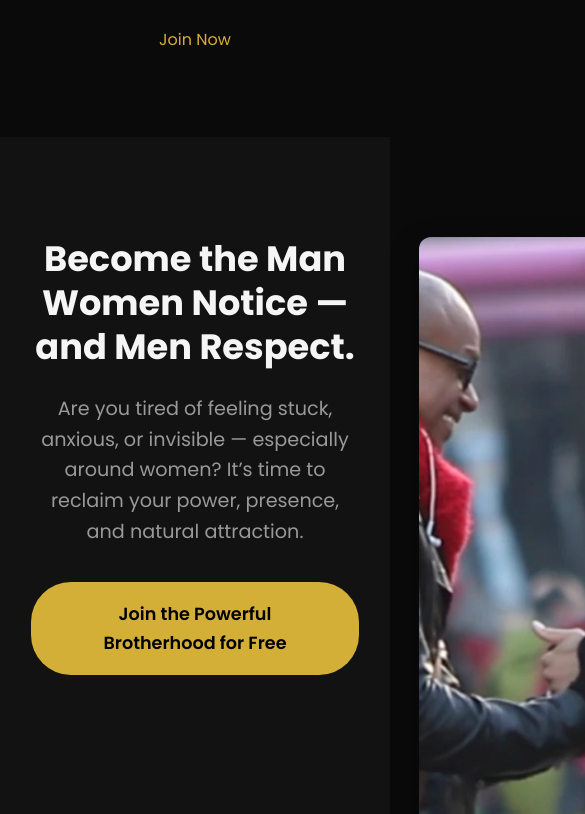
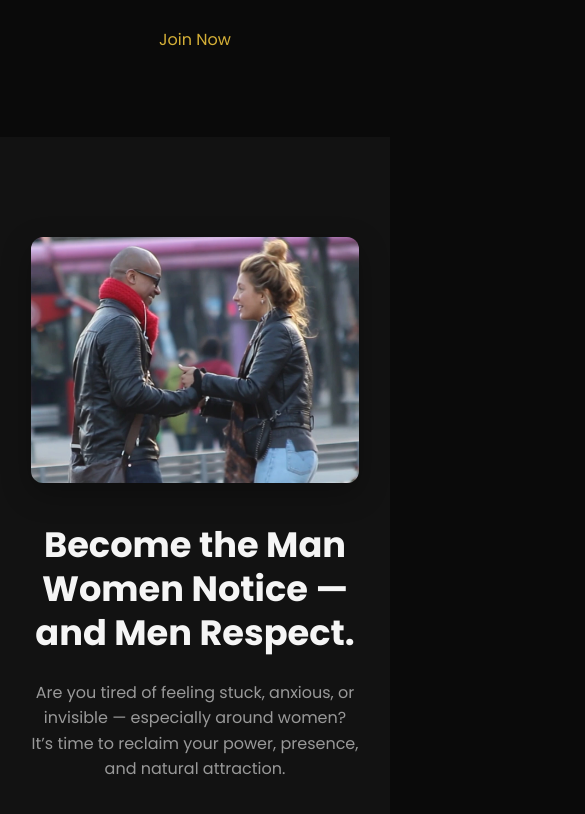
Before and after one commit to deepakselfhelp/realcoachdeepak, a plain HTML site: page index.html in a window 390 px wide. Shown: the part 219-1033 px from the top of the page, 585 px wide, since content can reach past the window. Drawn offline with Linux system fonts and the light colour scheme.

Commit message:
Update style.css

```diff
--- a/assets/css/style.css
+++ b/assets/css/style.css
@@ -140,7 +140,7 @@ a:hover {
   }
 }
 /* ------------------------------
-   HERO SECTION (Balanced and Bold – Larger Image)
+   HERO SECTION – FIXED SPLIT LAYOUT
 --------------------------------*/
 .hero {
   background: var(--secondary);
@@ -151,16 +151,15 @@ a:hover {
 
 .hero-container {
   display: flex;
-  align-items: center;
+  align-items: center;           /* vertically centers text & image */
   justify-content: space-between;
-  flex-wrap: wrap;
   max-width: 1300px;
   width: 100%;
   gap: 60px;
 }
 
 .hero-text {
-  flex: 1 1 50%;
+  flex: 0 0 52%;                 /* fix width for text column */
   color: var(--text);
 }
 
@@ -172,7 +171,7 @@ a:hover {
 
 .hero-text p {
   color: var(--gray);
-  font-size: 1.2rem;
+  font-size: 1.15rem;
   margin-bottom: 35px;
 }
 
@@ -181,7 +180,6 @@ a:hover {
   padding: 18px 36px;
   font-size: 1.1rem;
   border-radius: 40px;
-  text-align: center;
   background-color: var(--gold);
   color: #000;
   font-weight: 600;
@@ -194,30 +192,41 @@ a:hover {
 }
 
 .hero-img {
-  flex: 1 1 50%; /* was 40%, now 50% */
+  flex: 0 0 45%;                 /* fix width for image column */
   display: flex;
-  justify-content: center;
+  justify-content: flex-end;     /* image aligns to right */
 }
 
 .hero-img img {
   width: 100%;
-  max-width: 560px; /* was 450px → +25% */
+  max-width: 560px;              /* image size you liked */
   border-radius: 12px;
   object-fit: cover;
   box-shadow: 0 10px 30px rgba(0, 0, 0, 0.3);
 }
-@media (max-width: 768px) {
+
+@media (max-width: 900px) {
   .hero-container {
-    flex-direction: column-reverse; /* image below text */
+    flex-direction: column-reverse;
     text-align: center;
+    gap: 40px;
+  }
+
+  .hero-text, .hero-img {
+    flex: 1 1 100%;
+    justify-content: center;
+  }
+
+  .hero-text h1 {
+    font-size: 2.1rem;
+  }
+
+  .hero-text p {
+    font-size: 1rem;
   }
 
   .hero-img img {
     max-width: 400px;
-  }
-
-  .hero-text h1 {
-    font-size: 1.8rem;
   }
 }
 
```
